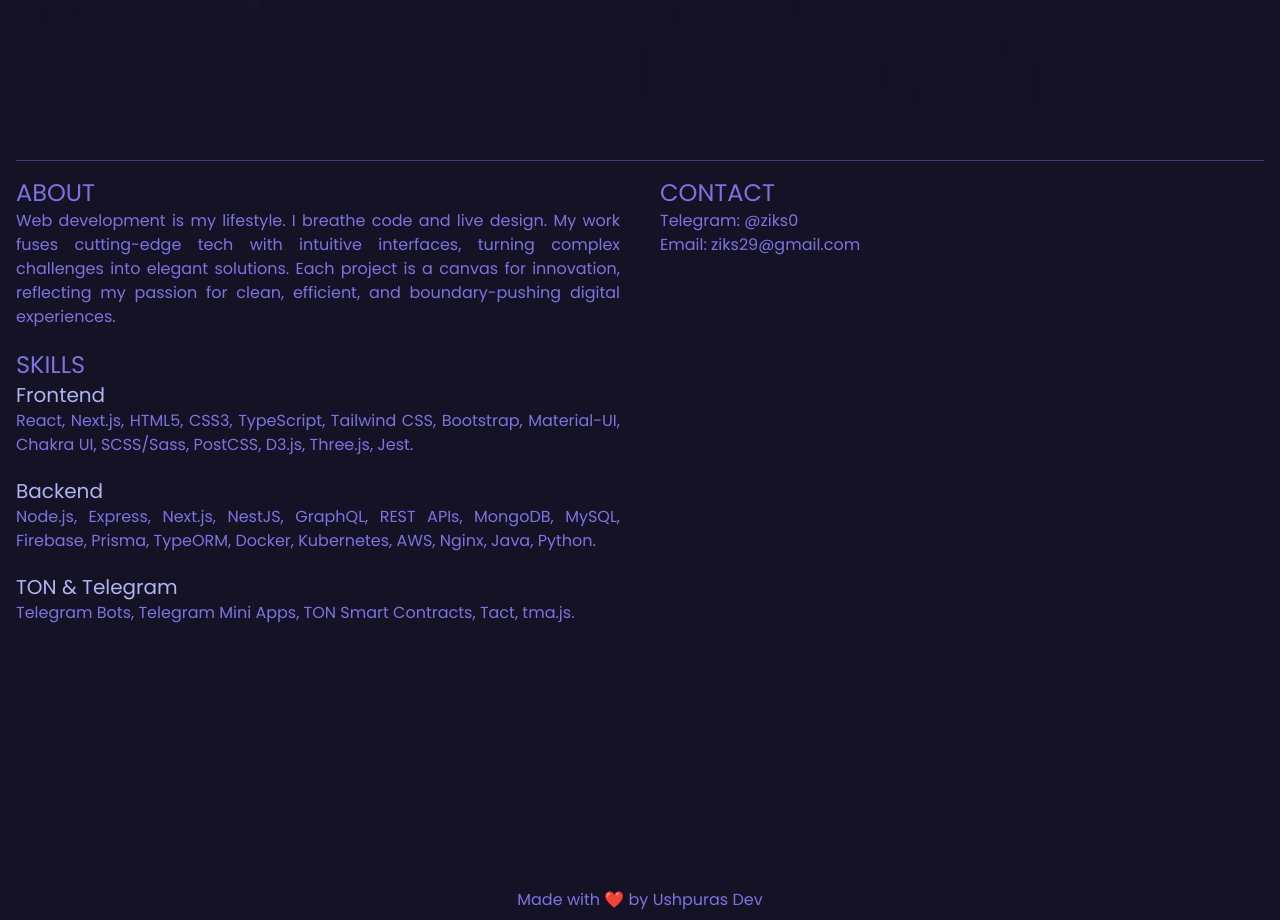
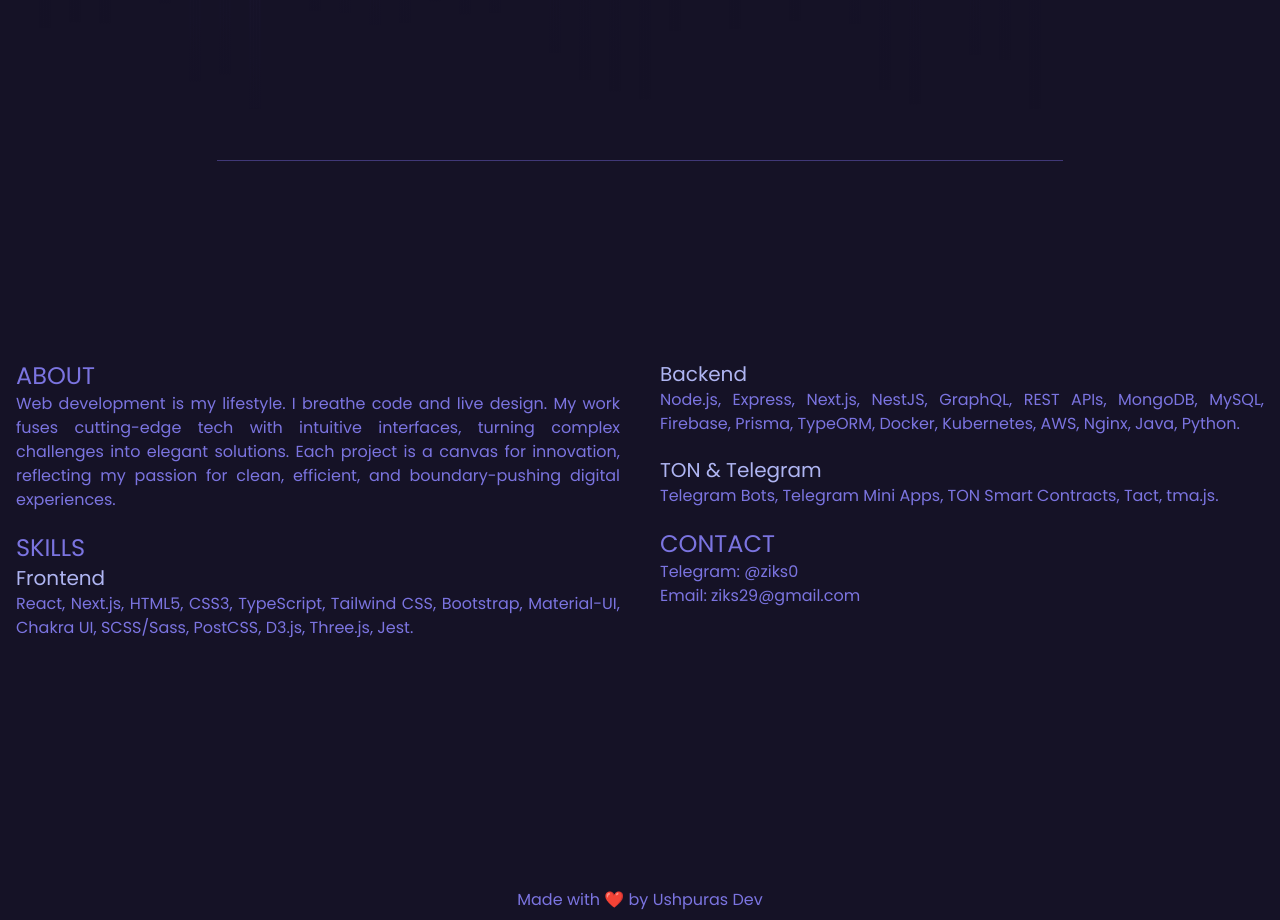
Before and after one commit to ziks29/ziks29.github.io, a Next.js app: page / in a window 1280 px wide. Shown: the part 680-1600 px from the top of the page. Built offline with nearby package versions, Linux system fonts and the light colour scheme.

Commit message:
[feat] Enhance About component with scroll animations and layout adjustments

```diff
--- a/src/app/components/About.tsx
+++ b/src/app/components/About.tsx
@@ -1,5 +1,6 @@
 "use client";
-import { motion } from "motion/react";
+import { motion, useScroll, useTransform } from "motion/react";
+import { useRef } from "react";
 
 const stack = [
   "React",
@@ -92,33 +93,38 @@ const Skills = ({
 };
 
 export default function About() {
+  const ref = useRef(null);
+  const { scrollYProgress } = useScroll({
+    target: ref,
+    offset: ["start end", "end start"],
+  });
+
+  const width = useTransform(scrollYProgress, [0, 1], ["0%", "200%"]);
+
   return (
     <div
+      ref={ref}
       id="about"
-      className="container flex flex-col items-center justify-start py-10   min-h-[calc(100dvh-40px)] space-y-4"
+      className="container flex flex-col items-center justify-between py-10   min-h-[calc(100dvh-40px)] space-y-4"
     >
-      {/* <h1 className="text-4xl ">About</h1> */}
       {/* Span divider */}
       <motion.span
-        initial={{ width: 0 }}
-        whileInView={{ width: "100%" }}
-        transition={{ delay: 0.5 }}
+        style={{ width }}
         className="h-[1px] bg-nile-900"
       ></motion.span>
-      {/* <p className="text-lg">In development</p>
-       */}
-      {/* Flex with 2 columns */}
-      <div className="flex flex-col sm:flex-row gap-2 sm:gap-10">
+
+      {/* Flex with 2 equal columns */}
+      <div className="flex flex-col sm:flex-row gap-2 sm:gap-10 w-full sm:h-full">
         {/* Left column */}
-        <div className="flex flex-1 flex-col gap-5">
+        <div className="flex flex-1 flex-col gap-5 sm:h-full">
           <Introduction />
           <Skills stack={stack} title />
+        </div>
+        {/* Right column */}
+        <div className="flex flex-1 flex-col gap-5 sm:h-full justify-between">
           <Skills stack={backendTechnologies} />
           <Skills stack={tonTelegram} />
-        </div>{" "}
-        {/* Right column */}
-        <div className="flex flex-1 flex-col ">
-          <div id="contact">
+          <div id="contact" className="mt-auto">
             <h2 className="text-2xl uppercase">Contact</h2>
             <div>
               <p className="">
@@ -143,6 +149,9 @@ export default function About() {
           </div>
         </div>
       </div>
+
+      {/* Empty div for balance */}
+      <div className="h-[1px]"></div>
     </div>
   );
 }
```
